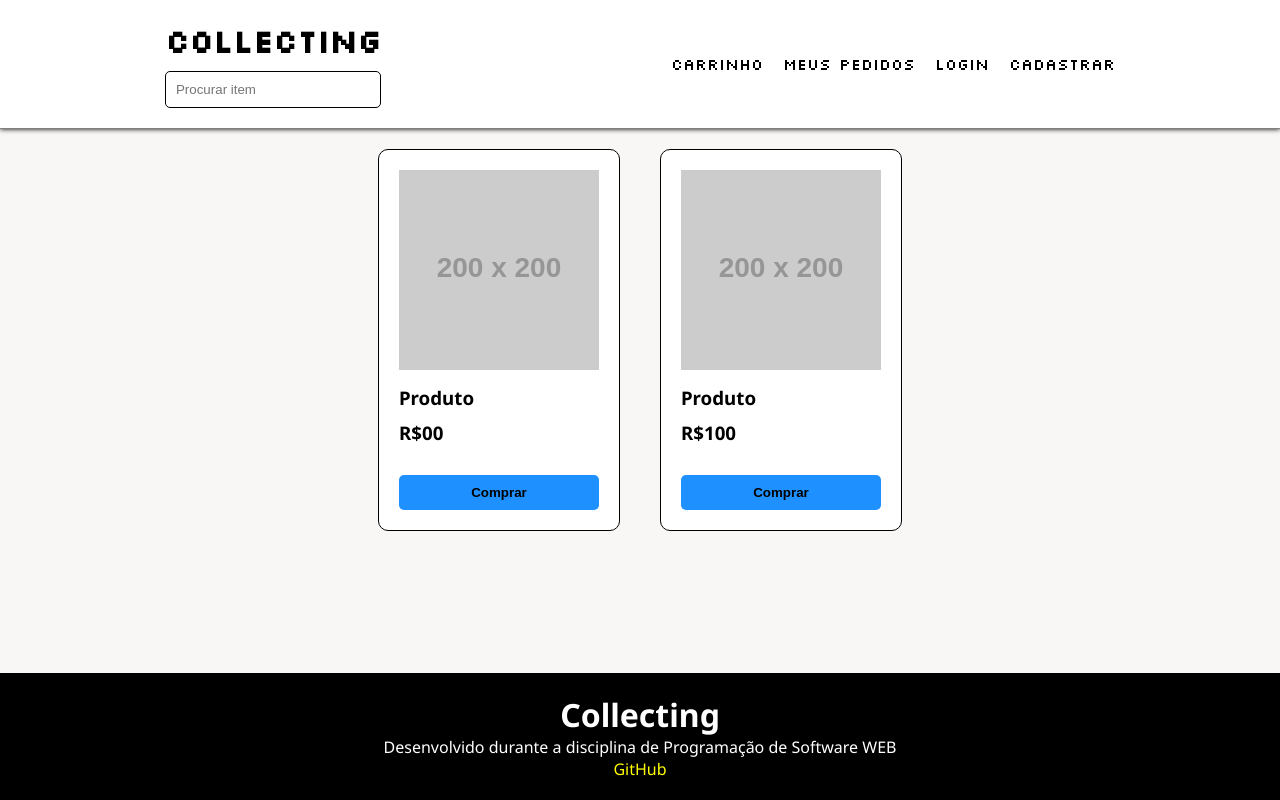
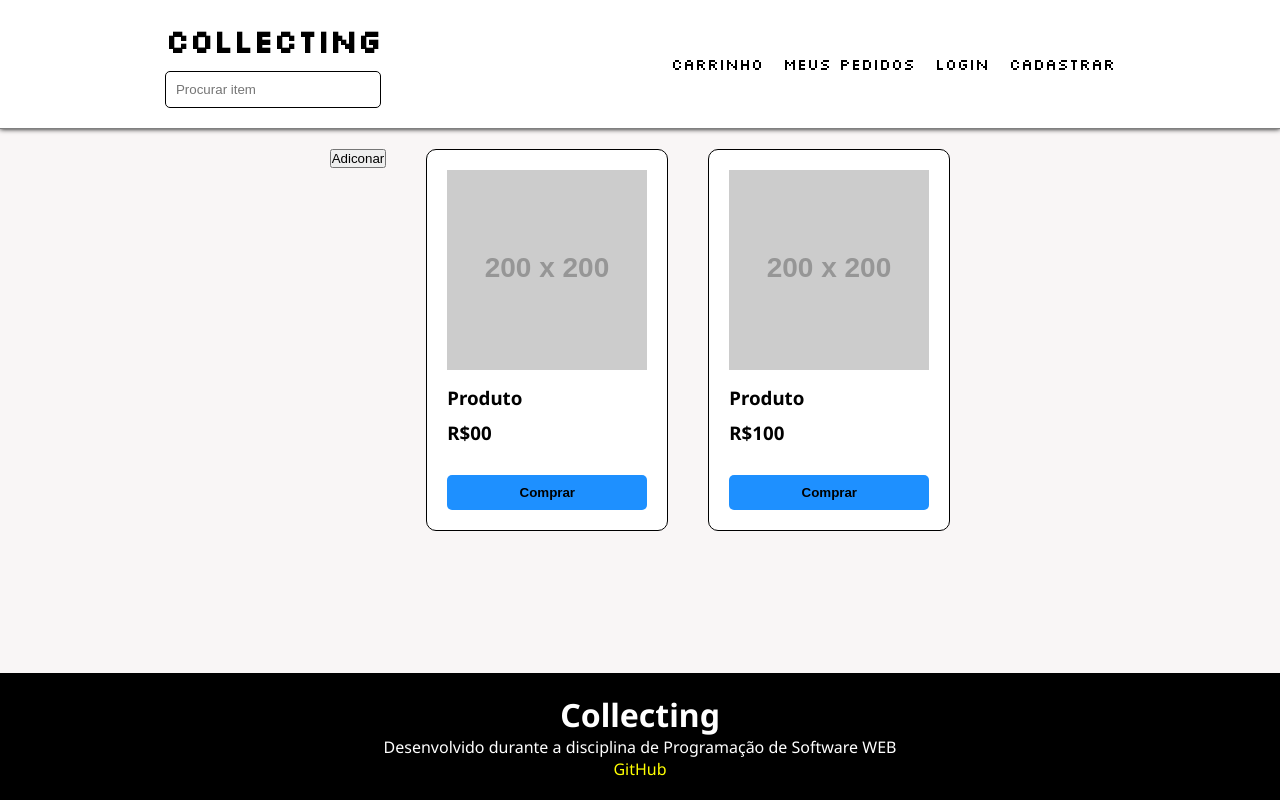
Before and after one commit to stevansantana/Collecting, a React (Create React App) app: page / in a window 1280 px wide. Built offline with nearby package versions, Linux system fonts and the light colour scheme.

Commit message:
Mudança no nome das funções

```diff
--- a/src/App.js
+++ b/src/App.js
@@ -4,12 +4,13 @@ import Footer from './components/layout/Footer/Footer';
 import Home from './components/pages/Home/Home';
 import Produto from './components/pages/Produto/Produto';
 import { useState } from 'react';
+import NovoProduto from './components/pages/NovoProduto/NovoProduto';
 
 function App() {
 
   const [data, setData] = useState({})
 
-  function teste(DATA) {
+  function recebeDados(DATA) {
     setData(DATA)
   }
 
@@ -18,11 +19,9 @@ function App() {
     <Router>
       <Header />
       <Routes>
-        <Route exact path='/' element={<Home test={teste} />} />
-        <Route
-          path='/product/:id'
-          element={<Produto
-            data={data} />} />
+        <Route exact path='/' element={<Home sobeDados={recebeDados} />} />
+        <Route path='/product/:id' element={<Produto data={data} />} />
+        <Route path='/new-product' element={<NovoProduto />} />
       </Routes>
       <Footer />
     </Router>
--- a/src/components/pages/CardProduto/CardProduto.jsx
+++ b/src/components/pages/CardProduto/CardProduto.jsx
@@ -3,12 +3,12 @@ import { Link } from 'react-router-dom'
 
 export default function CardProduto({ linkImg, nome, valor, id , handleClick}) {
 
-    function callBack(){
+    function subirDados(){
         handleClick(linkImg,nome, valor, id)
     }
 
     return (
-        <div className={styles.card_container} onClick={callBack}>
+        <div className={styles.card_container} onClick={subirDados}>
             <Link
                 to={`/product/${id}`}
                 style={{ textDecoration: 'none', color: 'black' }}>
--- a/src/components/pages/Home/Home.jsx
+++ b/src/components/pages/Home/Home.jsx
@@ -1,8 +1,11 @@
 import { useState } from "react";
+import { Link } from "react-router-dom";
 import CardProduto from "../CardProduto/CardProduto";
 import styles from "./Home.module.css"
 
-export default function Home({ test }) {
+
+
+export default function Home({ sobeDados }) {
     /* Itens cadastrados */
     const produtos = [
         {
@@ -21,14 +24,15 @@ export default function Home({ test }) {
 
     const [data, setData] = useState({})
 
-    function callBack(linkImg, nome, valor, id) {
+    function recebeDados(linkImg, nome, valor, id) {
         setData(data.linkImg = linkImg, data.nome = nome, data.valor = valor, data.id = id)
-        test(data)
+        sobeDados(data)
     }
 
 
     return (
         <main className={styles.products_container}>
+            <Link to={'/new-product'}><button>Adiconar</button></Link>
             {/* Verifica se tem algum produto cadastrado e renderiza os produtos */}
             {produtos.length > 0 &&
                 produtos.map((produto) =>
@@ -38,7 +42,7 @@ export default function Home({ test }) {
                         valor={produto.valor}
                         key={produto.id}
                         id={produto.id}
-                        handleClick={callBack}
+                        handleClick={recebeDados}
                     />
                 )
             }
--- a/src/components/pages/Home/Home.module.css
+++ b/src/components/pages/Home/Home.module.css
@@ -10,6 +10,11 @@
     margin-bottom: 20px;
 }
 
+.products_container button{
+    height: fit-content;
+    align-self: center;
+}
+
 @media (max-width: 360px) {
     .products_container{
         display: grid;
```
